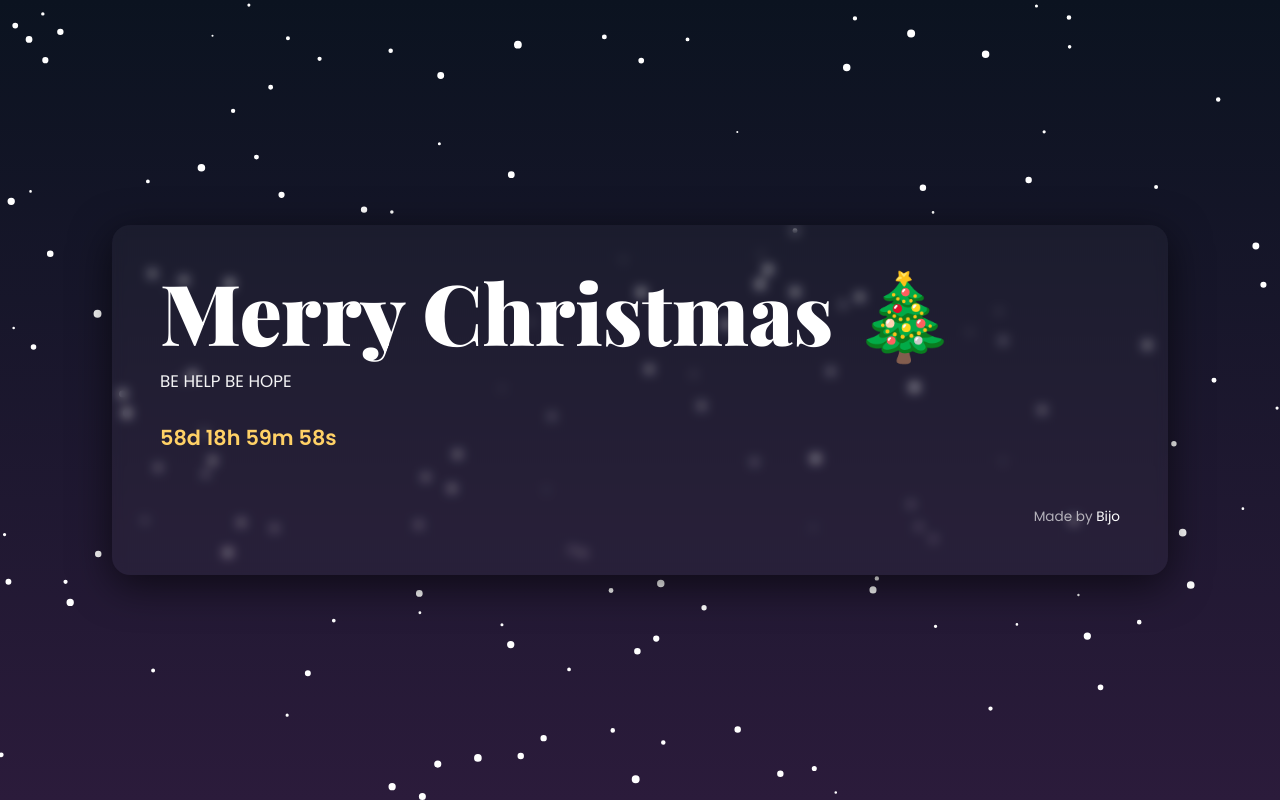
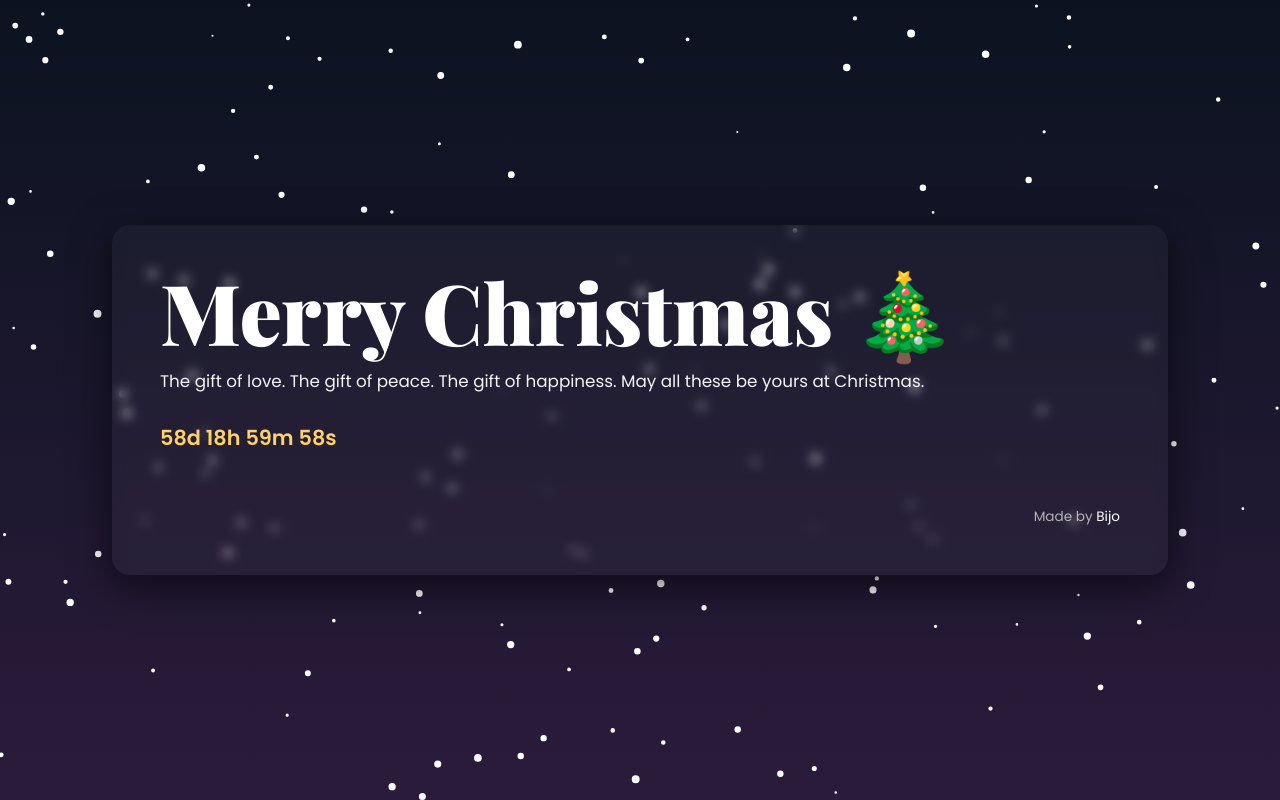
Before and after one commit to jamesbijo09876/Christmas_wish, a plain HTML site: page index.html in a window 1280 px wide. Drawn offline with nearby package versions, Linux system fonts and the light colour scheme.

Commit message:
msg added

```diff
--- a/index.html
+++ b/index.html
@@ -62,7 +62,7 @@
     <div class="top-row">
       <div>
         <h1>Merry Christmas 🎄</h1>
-        <p class="lead">BE HELP BE HOPE</p>
+        <p class="lead">The gift of love. The gift of peace. The gift of happiness. May all these be yours at Christmas.</p>
         <div id="countdown"></div>
       </div>
     </div>
```
